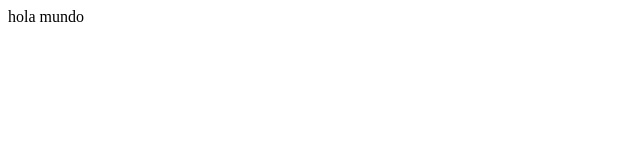
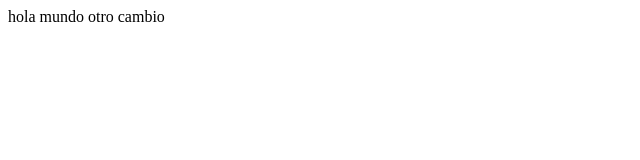
Before and after one commit to johnesc1984/pruebaibero, a plain HTML site: page index.html in a window 1280 px wide. Shown: the full height of the page, 0-640 px from the left. Drawn offline with Linux system fonts and the light colour scheme.

Commit message:
ajuste de 2 archivos

```diff
--- a/index.html
+++ b/index.html
@@ -3,7 +3,7 @@
 <title>Hola mundo</title>
 
 <body>
-hola mundo
+hola mundo otro cambio
 </body>
 
 </html>
```
Also changed, not shown: Nuevo documento de texto.txt.
